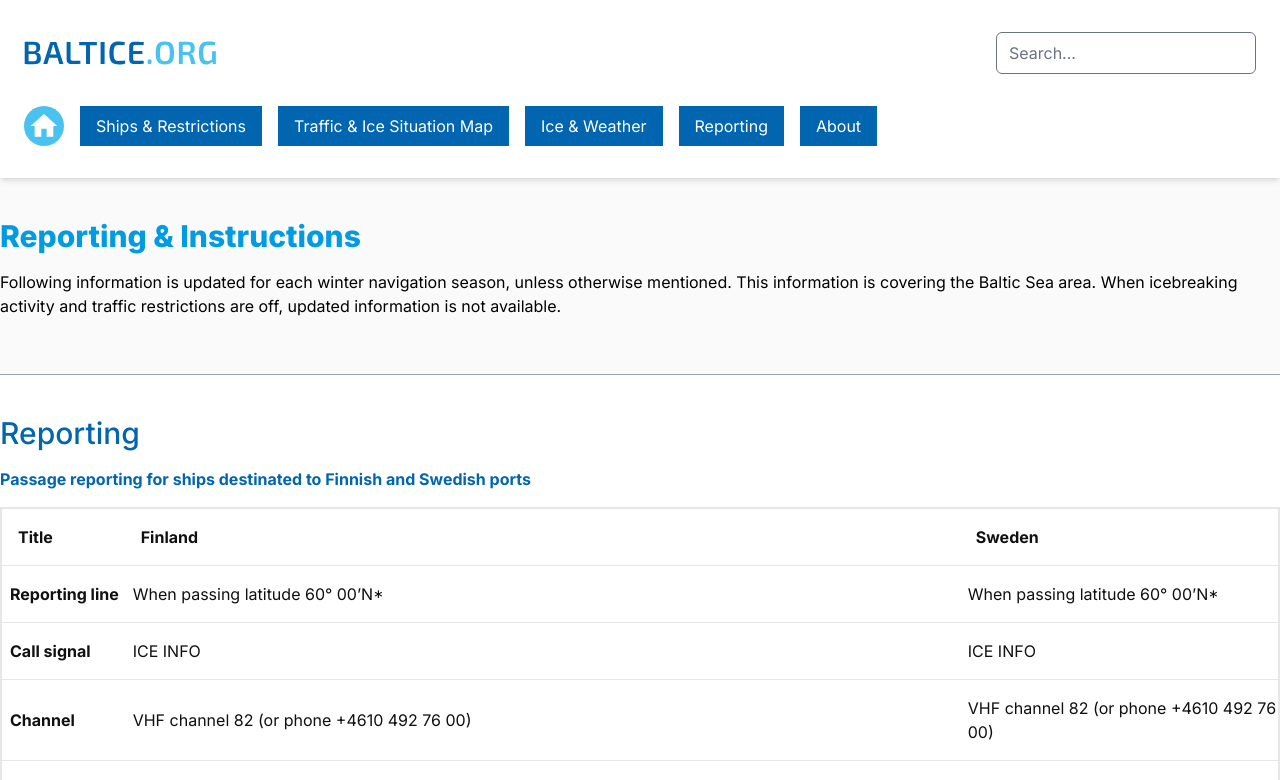
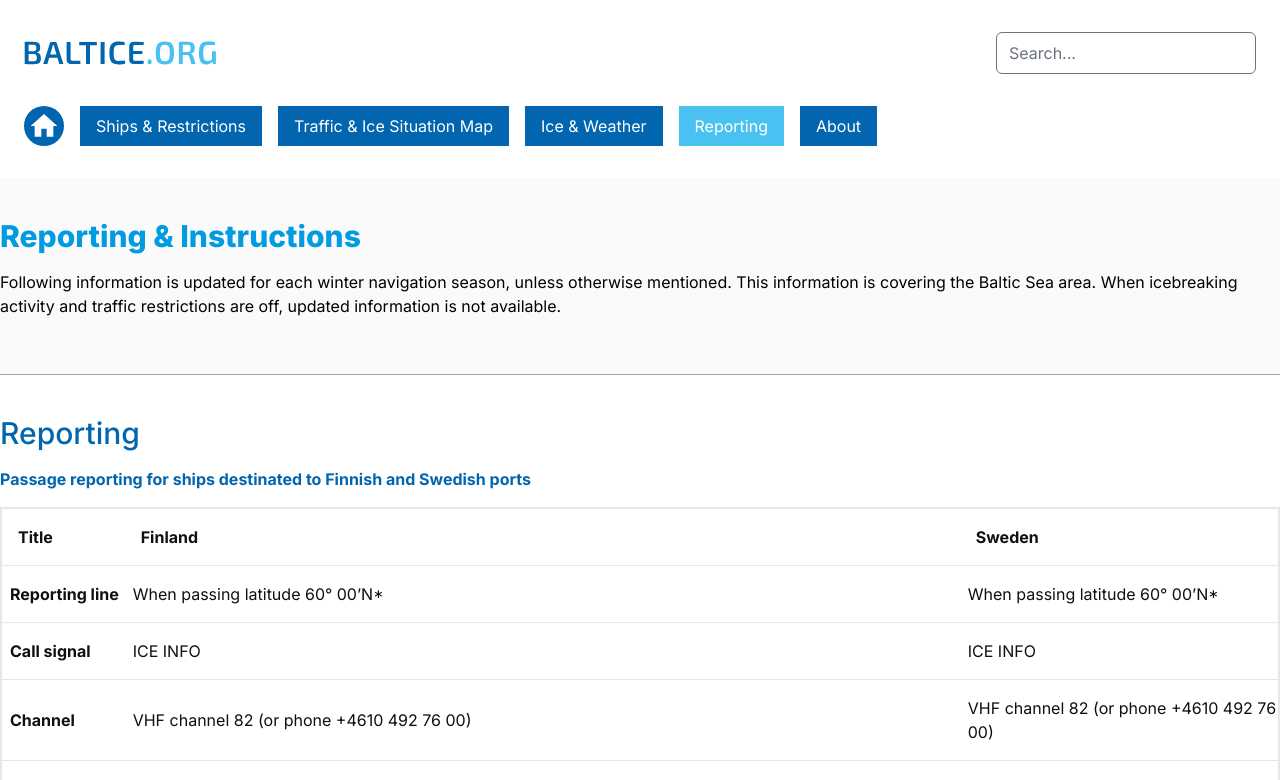
Before and after one commit to finnishtransportagency/baltice_public, a Next.js app in the folder frontend/: page /reporting in a window 1280 px wide. Shown: the top 780 px of the page. Built offline with nearby package versions, Linux system fonts and the light colour scheme.

Commit message:
Added functionality for showing active page in header navigation

```diff
--- a/frontend/app/components/header/header.tsx
+++ b/frontend/app/components/header/header.tsx
@@ -1,16 +1,22 @@
-import Link from "next/link";
+"use client"
+import Link from 'next/link'
 import Image from "next/image";
+import { usePathname } from 'next/navigation'
 
 import headerLogo from "@/public/svg/headerLogo.svg";
 
 export default function Header() {
+
+    const currentPath = usePathname();
+    ;
     return (
-    <header className="bg-white text-gray-800 shadow-md py-4 px-6 z-40 relative">
+        <header className="bg-white text-gray-800 shadow-md py-4 px-6">
             <div className="container mx-auto flex flex-col md:flex-col items-left justify-between">
                 {/* Top Row */}
                 <div className="flex items-center mb-4 md:mb-0 py-4 justify-between">
                     <Link href="/">
                         <Image src={headerLogo} alt="" />
+
                     </Link>
                     <div className="flex items-center">
                         <input
@@ -22,51 +28,29 @@ export default function Header() {
                 </div>
 
                 {/* Bottom Row */}
-        <nav className="flex flex-wrap space-x-4 py-4">
-          <Link href="/">
-            <svg
-              width="40"
-              height="40"
-              viewBox="0 0 40 40"
-              fill="none"
-              xmlns="http://www.w3.org/2000/svg"
-            >
-              <rect width="40" height="40" rx="20" fill="#49C2F1" />
-              <path
-                d="M17.3337 30.6667V22.6667H22.667V30.6667H29.3337V20H33.3337L20.0003
-                                8L6.66699 20H10.667V30.6667H17.3337Z"
-                fill="white"
+                <nav className="flex flex-wrap space-x-4 py-4 ">
+                    <Link href="/" >
+                        <svg width="40" height="40" viewBox="0 0 40 40" fill="none" xmlns="http://www.w3.org/2000/svg">
+                            <rect width="40" height="40" rx="20"
+                                  fill={currentPath === "/" ? "#49C2F1" : "#0165AF"}
                             />
+                            <path d="M17.3337 30.6667V22.6667H22.667V30.6667H29.3337V20H33.3337L20.0003
+                                8L6.66699 20H10.667V30.6667H17.3337Z" fill="white"/>
                         </svg>
                     </Link>
-          <Link
-            href={"/ships"}
-            className="cursor-pointer px-4 py-2 bg-baltice-blue text-white"
-          >
+                    <Link href={"/ships"} className={`cursor-pointer px-4 py-2 ${currentPath === "/ships" ? "bg-baltice-middle-blue" : "bg-baltice-blue"} text-white`}>
                         Ships & Restrictions
                     </Link>
-          <Link
-            href={"/traffic"}
-            className="cursor-pointer px-4 py-2 bg-baltice-blue text-white"
-          >
+                    <Link href={"/traffic"} className={`cursor-pointer px-4 py-2 ${currentPath === "/traffic" ? "bg-baltice-middle-blue" : "bg-baltice-blue"} text-white`}>
                         Traffic & Ice Situation Map
                     </Link>
-          <Link
-            href={"/weather"}
-            className="cursor-pointer px-4 py-2 bg-baltice-blue text-white"
-          >
+                    <Link href={"/weather"} className={`cursor-pointer px-4 py-2 ${currentPath === "/weather" ? "bg-baltice-middle-blue" : "bg-baltice-blue"} text-white`}>
                         Ice & Weather
                     </Link>
-          <Link
-            href={"/reporting"}
-            className="cursor-pointer px-4 py-2 bg-baltice-blue text-white"
-          >
+                    <Link href={"/reporting"} className={`cursor-pointer px-4 py-2 ${currentPath === "/reporting" ? "bg-baltice-middle-blue" : "bg-baltice-blue"} text-white`}>
                         Reporting
                     </Link>
-          <Link
-            href={"/about"}
-            className="cursor-pointer px-4 py-2 bg-baltice-blue text-white"
-          >
+                    <Link href={"/about"} className={`cursor-pointer px-4 py-2 ${currentPath === "/about" ? "bg-baltice-middle-blue" : "bg-baltice-blue"} text-white`}>
                         About
                     </Link>
                 </nav>
```
Lines whose indentation alone changed are shown as unchanged.
